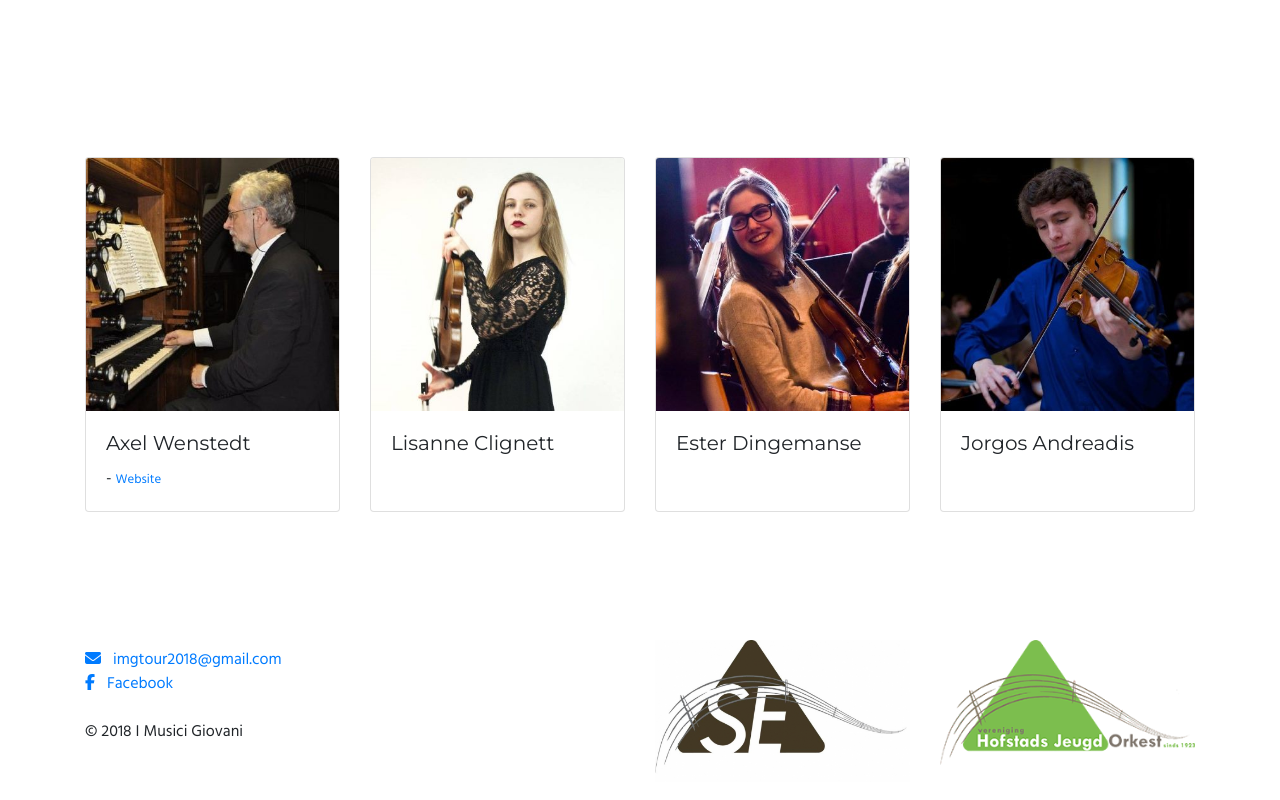
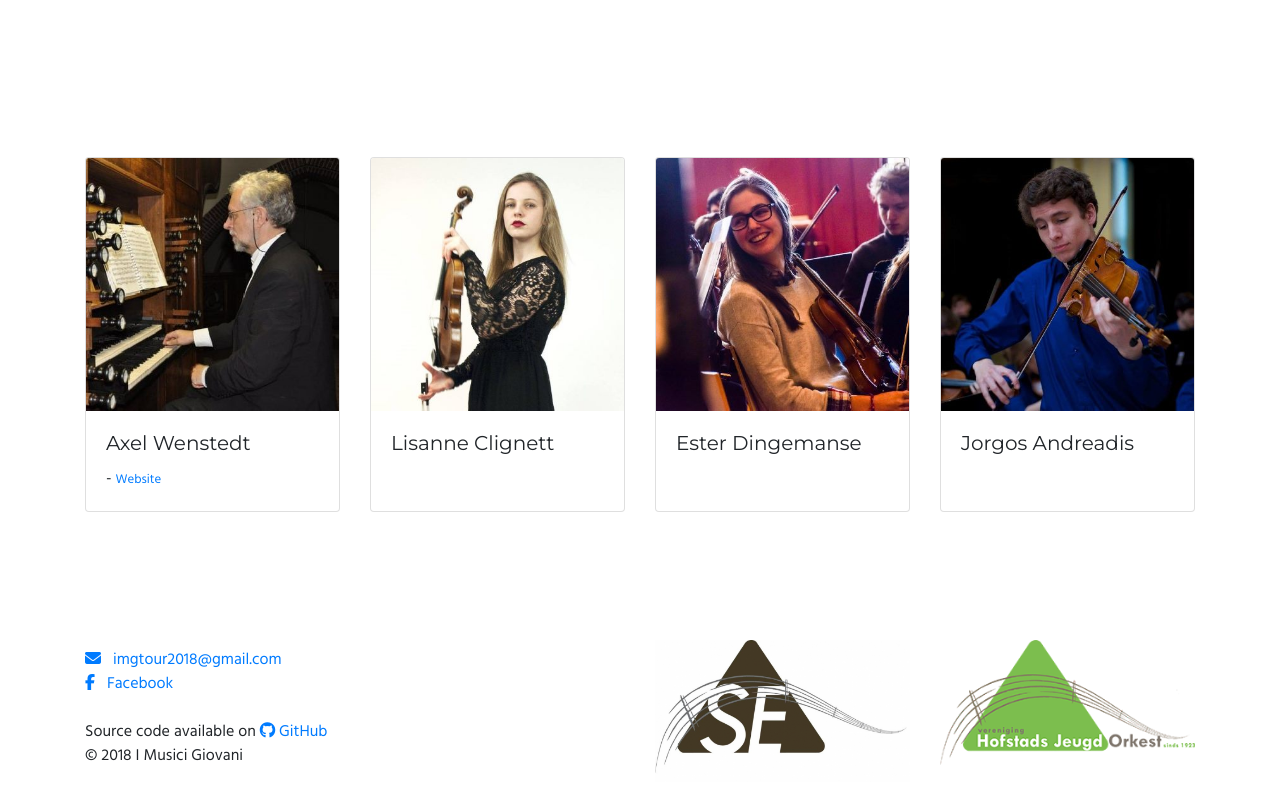
Before and after one commit to gandreadis/imgtour.de, a website: page src/index.html in a window 1280 px wide. Shown: the part 3892-4692 px from the top of the page. Drawn offline with nearby package versions, Linux system fonts and the light colour scheme; some packages are replaced by stand-ins of ours.

Commit message:
Add GitHub footer link

```diff
--- a/src/index.html
+++ b/src/index.html
@@ -362,7 +362,8 @@
                 <div class="card-body">
                     <h5 class="card-title">Axel Wenstedt</h5>
                     <p class="card-text">
-                        <small class="text-muted" data-t="common.hapsichord"></small> -
+                        <small class="text-muted" data-t="common.hapsichord"></small>
+                        -
                         <small class="text-muted">
                             <a href="http://www.brabantorgel.nl/organistAxel-Wenstedt.html">Website</a>
                         </small>
@@ -419,6 +420,10 @@
                 </div>
                 <div data-t="footer.partOfVhjo"></div>
                 <div class="mt-2 mt-md-4">
+                    Source code available
+                    on <a href="https://github.com/gandreadis/imgtour.de"><i class="fa fa-github"></i> GitHub</a>
+                </div>
+                <div>
                     &copy;
                     <script>document.write(new Date().getFullYear().toString())</script>
                     I Musici Giovani
```
